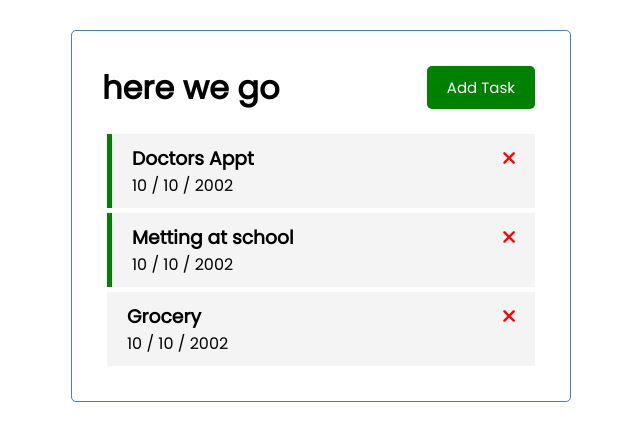
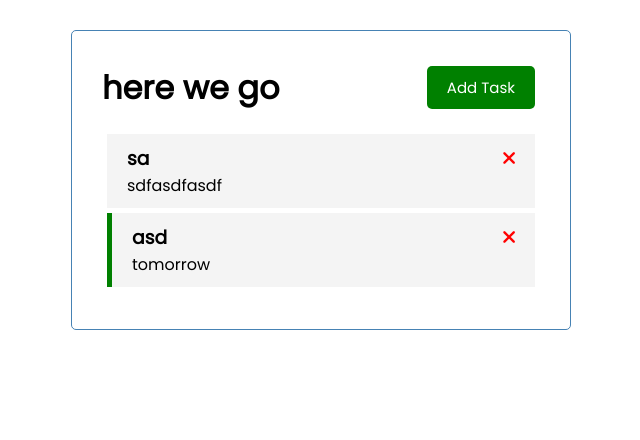
Before and after one commit to ymoose79/vue-crashcourse-todoList-jsonServer, a Vue app: page / in a window 1280 px wide. Shown: the top 440 px of the page, without its empty margins (319-959 px from the left). Built offline with nearby package versions, Linux system fonts and the light colour scheme; data requests are answered from the project's data file.

Commit message:
CRUD is working

```diff
--- /dev/null
+++ b/db.json
@@ -0,0 +1,16 @@
+{
+  "tasks": [
+    {
+      "id": 21767,
+      "text": "sa",
+      "day": "sdfasdfasdf",
+      "reminder": false
+    },
+    {
+      "id": 90964,
+      "text": "asd",
+      "day": "tomorrow",
+      "reminder": true
+    }
+  ]
+}
--- a/package.json
+++ b/package.json
@@ -4,10 +4,14 @@
   "private": true,
   "scripts": {
     "serve": "vue-cli-service serve",
-    "build": "vue-cli-service build"
+    "build": "vue-cli-service build",
+    "backend": "json-server --watch db.json --port 5000"
   },
   "dependencies": {
     "core-js": "^3.8.3",
+    "json": "^11.0.0",
+    "json-server": "^0.17.0",
+    "server": "^1.0.37",
     "vue": "^3.2.13"
   },
   "devDependencies": {
--- a/src/App.vue
+++ b/src/App.vue
@@ -1,11 +1,15 @@
 <template>
   <div class="container">
     <Header
-    @toggle-form-display="toggleForm"
-    title="here we go" />
+      @btn-click="toggleForm"
+      :toggleButton="showAddTask"
+      title="here we go"
+    />
+
     <div v-if="showAddTask">
-    <AddTask @add-task="addTask" />
+      <AddTask @add-task="addTask" />
     </div>
+
     <Tasks
       @toggle-reminder="toggleReminder"
       @delete-task="deleteTask"
@@ -31,51 +35,77 @@ export default {
       // var defined here
       tasks: [],
       // toggle rendering of component
-      showAddTask: false
+      showAddTask: false,
     };
   },
   methods: {
+    // displays/removes form when button is clicked
     toggleForm() {
-      this.showAddTask = !this.showAddTask
+      this.showAddTask = !this.showAddTask;
     },
-    addTask(newTask) {
-      this.tasks = [...this.tasks, newTask];
+    // POST req to DB
+    async addTask(newTask) {
+      const res = await fetch("http://localhost:5000/tasks", {
+        method: "POST",
+        headers: {
+          "Content-type": "application/json",
+        },
+        body: JSON.stringify(newTask),
+      });
+      const data = await res.json();
+      this.tasks = [...this.tasks, data];
     },
-    deleteTask(id) {
+    // Del req to DB
+    async deleteTask(id) {
       if (confirm("are you sure?")) {
-        this.tasks = this.tasks.filter((task) => task.id !== id);
+        const res = await fetch(`http://localhost:5000/tasks/${id}`, {
+          method: "DELETE",
+        });
+        res.status === 200
+          ? (this.tasks = this.tasks.filter((task) => task.id !== id))
+          : alert("Error deleting task");
       }
     },
-    toggleReminder(id) {
+    // event coming from Task that changes class
+
+    async toggleReminder(id) {
+      // 1st grab specific task
+      const taskToToggle = await this.fetchTask(id);
+      // create var, spread and reset key:value
+      const updTask = { ...taskToToggle, reminder: !taskToToggle.reminder };
+
+      // create PUT request
+      const res = await fetch(`http://localhost:5000/tasks/${id}`, {
+        method: "PUT",
+        headers: {
+          "Content-type": "application/json",
+        },
+        body: JSON.stringify(updTask),
+      });
+
+      const data = await res.json();
+
+      // Loop (map) through tasks, find the obj.id, spread out obj and reset key:value
       this.tasks = this.tasks.map((task) =>
-        task.id === id ? { ...task, reminder: !task.reminder } : task
+        task.id === id ? { ...task, reminder: data.reminder } : task
       );
+    },
+    // added once DB was created with {tasks}
+    async fetchTasks() {
+      const res = await fetch("http://localhost:5000/tasks");
+      const data = await res.json();
+      return data;
+    },
+    async fetchTask(id) {
+      const res = await fetch(`http://localhost:5000/tasks/${id}`);
+      const data = await res.json();
+      return data;
     },
   },
   // created is common mount for http requests
-  created() {
-    this.tasks = [
-      {
-        id: 1,
-        text: "Doctors Appt",
-        day: "10 / 10 / 2002",
-        reminder: true,
-      },
-      {
-        id: 2,
-        text: "Metting at school",
-        day: "10 / 10 / 2002",
-
-        reminder: true,
-      },
-      {
-        id: 3,
-        text: "Grocery",
-        day: "10 / 10 / 2002",
-
-        reminder: false,
-      },
-    ];
+  // remove async/await then hardcode {tasks} to get the ball rolling
+  async created() {
+    this.tasks = await this.fetchTasks();
   },
 };
 </script>
--- a/src/components/Button.vue
+++ b/src/components/Button.vue
@@ -13,7 +13,7 @@ export default {
   },
   methods: {
     onClick() {
-      this.$emit("toggle-form-display");
+      this.$emit("btn-click");
     },
   },
 };
--- a/src/components/Header.vue
+++ b/src/components/Header.vue
@@ -1,11 +1,23 @@
 <template>
   <header>
     <h1>{{title}}</h1>
-    <Button @toggle-form-display="$emit('toggle-form-display')"
+    <!-- ---------------- one way to do it -->
+    <!-- <div v-if="toggleButton">
+    <Button @btn-click="$emit('btn-click')"
     text="Add Task" color="green"/>
+    </div>
+      <div v-if="!toggleButton">
+    <Button @btn-click="$emit('btn-click')"
+    text="Cancel" color="red"/>
+    </div> -->
+
+    <!-- ---------------- sexier way to do it -->
+
+    <Button @btn-click="$emit('btn-click')"
+    :text="toggleButton ? 'Close' : 'Add Task'"
+    :color="toggleButton ? 'red' : 'green'"/>
   </header>
 </template>
-
 <script>
 import Button from './Button.vue'
 
@@ -13,6 +25,7 @@ import Button from './Button.vue'
         name: 'Header',
         props: {
             title: String,
+            toggleButton: Boolean,
         },
         components: {
             Button
```
Also changed, not shown: src/components/Task.vue (+4 -4 lines), src/vue.config.js (added, +12 -0 lines), 1 other file (tests, documents, lock files or other folders).
